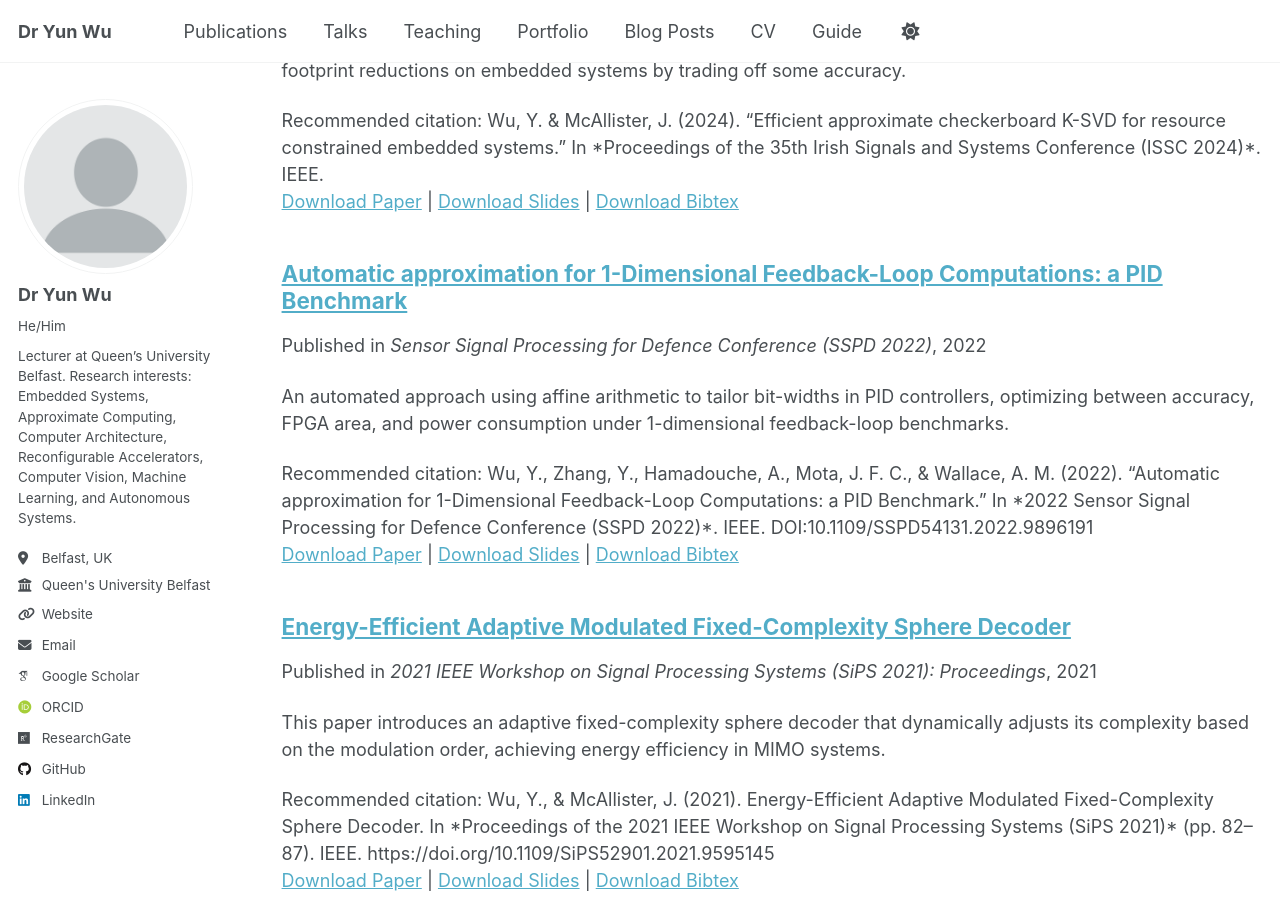
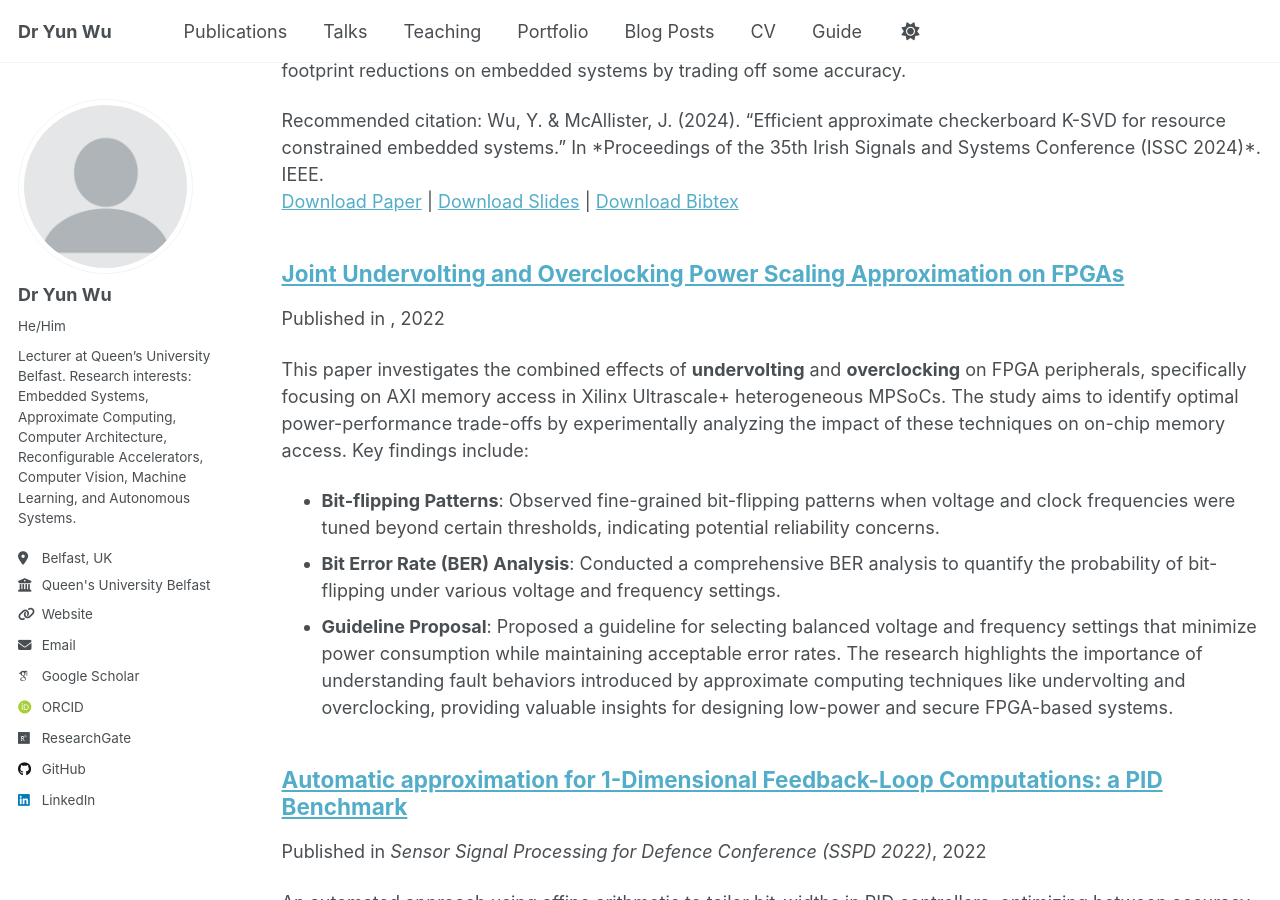
Before and after one commit to wincle626/wincle626.github.io, a Jekyll site: the page built from _pages/publications.html, in a window 1280 px wide and 900 px high, scrolled down 2687 px. Built offline with Jekyll 4.4.1, drawn with Linux system fonts in a browser that asks for light colours; some web fonts are replaced; a script that is not in the unit is left out; a file with an impossible date is left out.

Commit message:
Update 2022-09-23-SSPD2.md

```diff
--- a/_publications/2022-09-23-SSPD2.md
+++ b/_publications/2022-09-23-SSPD2.md
@@ -3,11 +3,12 @@ title: "Joint Undervolting and Overclocking Power Scaling Approximation on FPGAs
 collection: publications
 category: conferences
 permalink: /publication/2022-09-23-SSPD2
-excerpt: 'An experimental study on the combined effects of undervolting and overclocking on FPGA peripherals, focusing on AXI memory access in Xilinx Ultrascale+ MPSoCs, to identify optimal power-performance trade-offs.'
-date: 2022‑09‑23
-venue: '11th International Conference on Sensor Signal Processing for Defence (SSPD 2022)'
-paperurl: ''    # insert IEEE link or PDF if available
-slidesurl: ''   # if there are slides
-bibtexurl: ''   # if BibTeX file is available
-citation: 'Wu, Y., Mota, J. F. C., & Wallace, A. M. (2022). Joint undervolting and overclocking power scaling approximation on FPGAs. In *Proceedings of the 11th International Conference on Sensor Signal Processing for Defence (SSPD 2022)*. IEEE. https://doi.org/10.1109/SSPD54131.2022.9896229.'
 ---
+
+
+This paper investigates the combined effects of **undervolting** and **overclocking** on FPGA peripherals, specifically focusing on AXI memory access in Xilinx Ultrascale+ heterogeneous MPSoCs. The study aims to identify optimal power-performance trade-offs by experimentally analyzing the impact of these techniques on on-chip memory access.
+Key findings include:
+- **Bit-flipping Patterns**: Observed fine-grained bit-flipping patterns when voltage and clock frequencies were tuned beyond certain thresholds, indicating potential reliability concerns.
+- **Bit Error Rate (BER) Analysis**: Conducted a comprehensive BER analysis to quantify the probability of bit-flipping under various voltage and frequency settings.
+- **Guideline Proposal**: Proposed a guideline for selecting balanced voltage and frequency settings that minimize power consumption while maintaining acceptable error rates.
+The research highlights the importance of understanding fault behaviors introduced by approximate computing techniques like undervolting and overclocking, providing valuable insights for designing low-power and secure FPGA-based systems.
```
